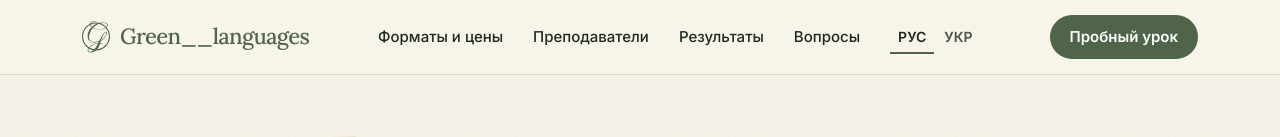
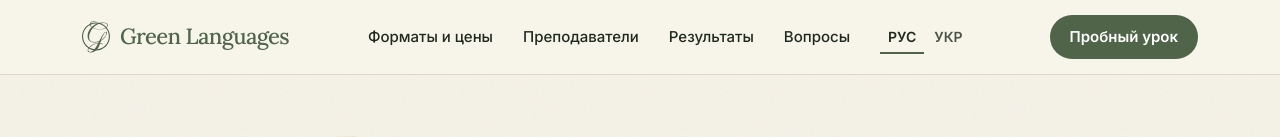
Before and after one commit to karynavynarchyk-ai/green-languages-draft, a plain HTML site: page index.html in a window 1280 px wide. Shown: the top 137 px of the page. Drawn offline with Linux system fonts and the light colour scheme.

Commit message:
Название без подчёркиваний

```diff
--- a/index.html
+++ b/index.html
@@ -298,7 +298,7 @@ details p{padding:0 0 20px;color:var(--ink2);max-width:60ch}
 
 <header class="hdr">
   <div class="wrap">
-    <a class="logo" href="#top" aria-label="Green Languages, на главную"><svg class="logo-g" aria-hidden="true"><use href="#g"/></svg><span>Green__languages</span></a>
+    <a class="logo" href="#top" aria-label="Green Languages, на главную"><svg class="logo-g" aria-hidden="true"><use href="#g"/></svg><span>Green Languages</span></a>
     <nav class="nav" aria-label="Главное меню">
       <a href="#prices"><span data-l="ru">Форматы и цены</span><span data-l="uk">Формати і ціни</span></a>
       <a href="#teachers"><span data-l="ru">Преподаватели</span><span data-l="uk">Викладачі</span></a>
@@ -463,7 +463,7 @@ details p{padding:0 0 20px;color:var(--ink2);max-width:60ch}
 <footer class="foot">
   <div class="wrap">
     <div class="top">
-      <div><a class="logo" href="#top"><svg class="logo-g" aria-hidden="true"><use href="#g"/></svg><span>Green__languages</span></a><p class="small"><span data-l="ru">Онлайн-школа английского и немецкого с нуля до C1</span><span data-l="uk">Онлайн-школа англійської та німецької з нуля до C1</span></p></div>
+      <div><a class="logo" href="#top"><svg class="logo-g" aria-hidden="true"><use href="#g"/></svg><span>Green Languages</span></a><p class="small"><span data-l="ru">Онлайн-школа английского и немецкого с нуля до C1</span><span data-l="uk">Онлайн-школа англійської та німецької з нуля до C1</span></p></div>
       <div><h4><span data-l="ru">Английский</span><span data-l="uk">Англійська</span></h4><ul><li><a href="https://www.green-languages.school/angliyskiy-s-0-do-c1"><span data-l="ru">С нуля до C1</span><span data-l="uk">З нуля до C1</span></a></li><li><a href="https://www.green-languages.school/speaking-club">Speaking Club</a></li><li><a href="https://www.green-languages.school/angliyskiy-ekzameny"><span data-l="ru">Экзамены</span><span data-l="uk">Іспити</span></a></li><li><a href="https://www.green-languages.school/en-testlevel2"><span data-l="ru">Тест на уровень</span><span data-l="uk">Тест на рівень</span></a></li></ul></div>
       <div><h4><span data-l="ru">Немецкий</span><span data-l="uk">Німецька</span></h4><ul><li><a href="https://www.green-languages.school/nemetskiy-s-0-do-c1"><span data-l="ru">С нуля до C1</span><span data-l="uk">З нуля до C1</span></a></li><li><a href="https://www.green-languages.school/sprachclub">Sprachclub</a></li><li><a href="https://www.green-languages.school/nemetskiy-ekzameny"><span data-l="ru">Экзамены</span><span data-l="uk">Іспити</span></a></li><li><a href="https://www.green-languages.school/intensive"><span data-l="ru">Интенсив по грамматике</span><span data-l="uk">Інтенсив з граматики</span></a></li></ul></div>
       <div><h4><span data-l="ru">О школе</span><span data-l="uk">Про школу</span></h4><ul><li><a href="https://telegram.me/Green_Languages">Telegram</a></li><li><a href="viber://chat?number=%2B380507357707">Viber</a></li><li><a href="https://www.instagram.com/green__languages/">Instagram</a></li><li><a href="https://www.green-languages.school/vacancies"><span data-l="ru">Стать преподавателем</span><span data-l="uk">Стати викладачем</span></a></li></ul></div>
```
